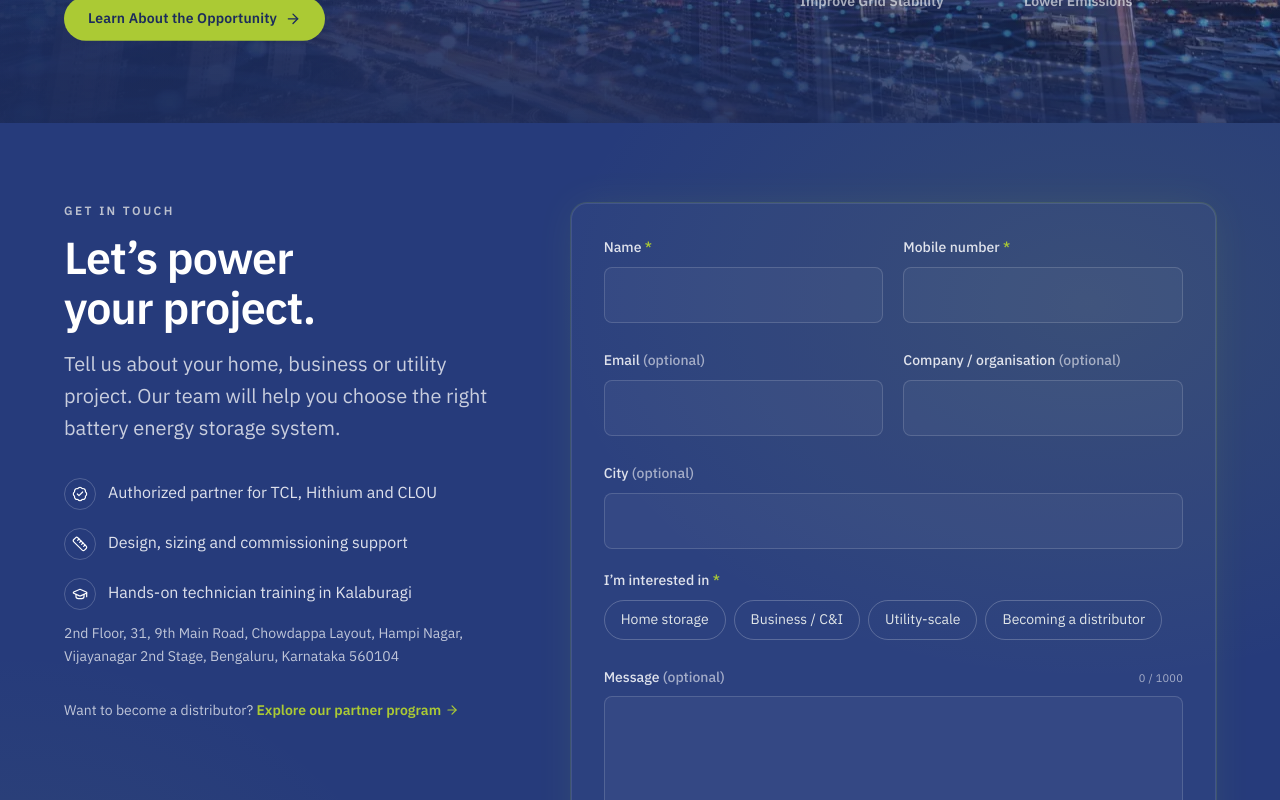
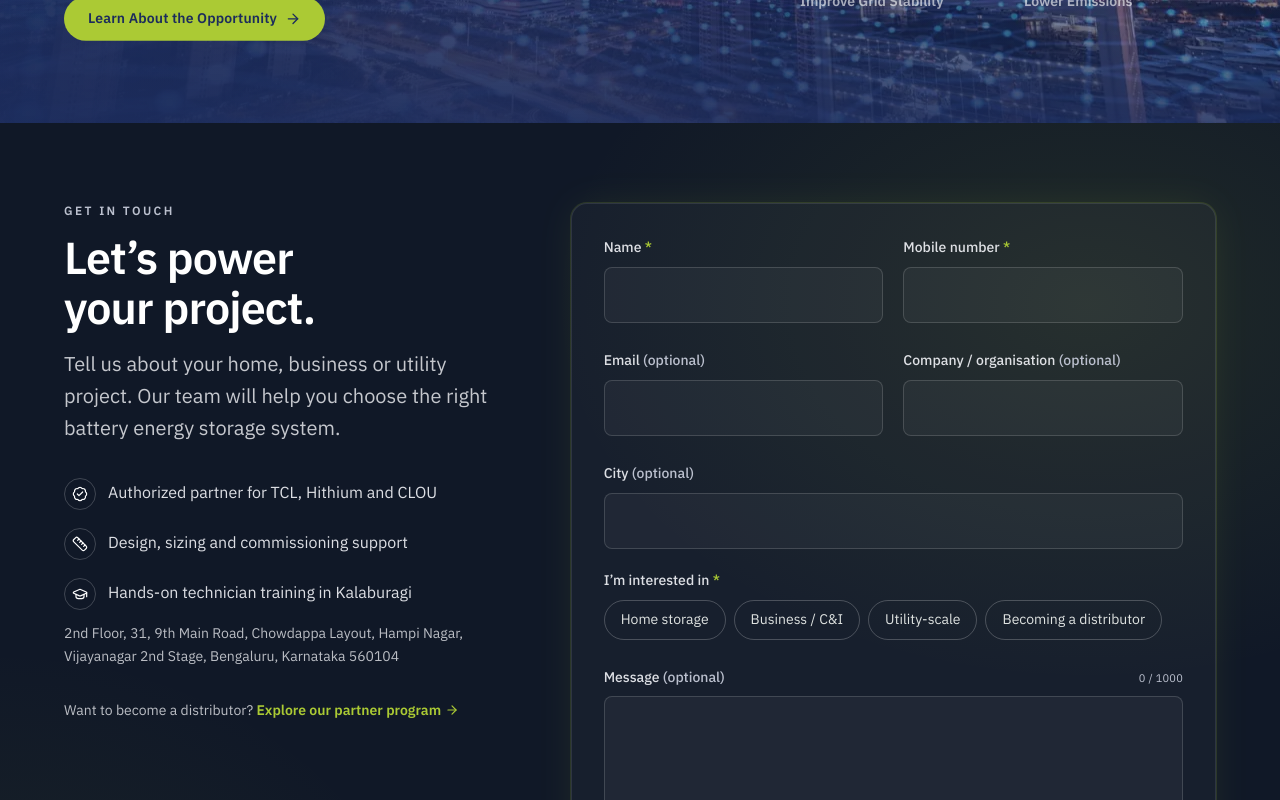
Before and after one commit to Soujanya-patil/Nexera, a React (Vite) app: page / in a window 1280 px wide. Shown: the part 2600-3400 px from the top of the page. Built offline with nearby package versions, Linux system fonts and the light colour scheme.

Commit message:
Palette follow-up: midnight second dark surface, deeper chip tint, navy theme-color, captions on dark in the muted-on-dark colour for AA, navy underline on guide-card titles on hover

```diff
--- a/index.html
+++ b/index.html
@@ -7,7 +7,7 @@
     <link rel="icon" type="image/svg+xml" href="/favicon.svg" />
     <link rel="apple-touch-icon" href="/apple-touch-icon.png" />
     <meta name="viewport" content="width=device-width, initial-scale=1.0" />
-    <meta name="theme-color" content="#071B14" />
+    <meta name="theme-color" content="#1C2C5C" />
     <link rel="preload" href="/fonts/ibm-plex-sans-latin-600-normal.woff2" as="font" type="font/woff2" crossorigin />
     <link rel="preload" href="/fonts/ibm-plex-sans-latin-400-normal.woff2" as="font" type="font/woff2" crossorigin />
     <title>Nexera Powertech | BESS Distributor in India — TCL, Hithium &amp; CLOU Partner</title>
--- a/src/components/HomeContact.jsx
+++ b/src/components/HomeContact.jsx
@@ -159,7 +159,7 @@ export default function HomeContact() {
     <div>
       <label htmlFor={`${uid}-${k}`} className={label}>
         {text}
-        {required ? <span className="text-accent"> *</span> : <span className="text-paper/60"> (optional)</span>}
+        {required ? <span className="text-accent"> *</span> : <span className="text-label"> (optional)</span>}
       </label>
       <input
         id={`${uid}-${k}`}
@@ -299,9 +299,9 @@ export default function HomeContact() {
                 <div>
                   <div className="flex items-baseline justify-between gap-3">
                     <label htmlFor={`${uid}-message`} className={label}>
-                      Message<span className="text-paper/60"> (optional)</span>
+                      Message<span className="text-label"> (optional)</span>
                     </label>
-                    <span id={`${uid}-count`} className="text-micro tabular-nums text-paper/60">
+                    <span id={`${uid}-count`} className="text-micro tabular-nums text-label">
                       {values.message.length} / {LIMITS.message}
                     </span>
                   </div>
--- a/src/components/catalogue/HotspotViewer.jsx
+++ b/src/components/catalogue/HotspotViewer.jsx
@@ -89,7 +89,7 @@ export default function HotspotViewer({ hotspots, partnerName }) {
           </p>
           <h3 className="mt-2 text-h3 font-semibold text-white">{current.label}</h3>
           <p className="mt-2 text-small text-paper/75">{current.text}</p>
-          <p className="mt-3 flex items-start gap-1.5 text-micro text-paper/50">
+          <p className="mt-3 flex items-start gap-1.5 text-micro text-label">
             <Info aria-hidden="true" className="mt-px h-3.5 w-3.5 shrink-0" />
             Name and location from {partnerName}&rsquo;s protection-architecture documentation.
           </p>
--- a/src/components/resources/GuidesBento.jsx
+++ b/src/components/resources/GuidesBento.jsx
@@ -79,7 +79,7 @@ export default function GuidesBento({ articles, motion }) {
         </div>
         <span className="flex flex-1 flex-col p-6 sm:p-8">
           <span className="eyebrow text-muted">{featured.eyebrow}</span>
-          <h3 id={`guide-${featured.slug}-title`} className="mt-3 text-h3 font-semibold text-ink transition-colors duration-fast group-hover/guide:text-accent group-focus-visible/guide:text-accent group-focus-within/guide:text-accent">
+          <h3 id={`guide-${featured.slug}-title`} className="mt-3 text-h3 font-semibold text-ink underline decoration-transparent decoration-2 underline-offset-4 transition-[text-decoration-color] duration-fast group-hover/guide:decoration-ink group-focus-visible/guide:decoration-ink group-focus-within/guide:decoration-ink">
             {featured.h1}
           </h3>
           <span id={`guide-${featured.slug}-desc`} className="mt-3 max-w-measure text-body text-copy">
@@ -127,7 +127,7 @@ export default function GuidesBento({ articles, motion }) {
           className="guide-card group/guide relative flex flex-col overflow-hidden rounded-card border border-line bg-white p-6 card-hover focus-visible:outline-2 focus-visible:outline-offset-2 motion-reduce:transition-none"
         >
           <span className="eyebrow text-muted">{a.eyebrow}</span>
-          <h3 id={`guide-${a.slug}-title`} className="mt-3 text-h4 font-semibold text-ink transition-colors duration-fast group-hover/guide:text-accent group-focus-visible/guide:text-accent group-focus-within/guide:text-accent">
+          <h3 id={`guide-${a.slug}-title`} className="mt-3 text-h4 font-semibold text-ink underline decoration-transparent decoration-2 underline-offset-4 transition-[text-decoration-color] duration-fast group-hover/guide:decoration-ink group-focus-visible/guide:decoration-ink group-focus-within/guide:decoration-ink">
             {a.h1}
           </h3>
           <span id={`guide-${a.slug}-desc`} className="mt-2 flex-1 text-small text-copy">
--- a/src/components/solutions/CabinetScrub.jsx
+++ b/src/components/solutions/CabinetScrub.jsx
@@ -57,7 +57,7 @@ export default function CabinetScrub() {
             <p className="mt-4 max-w-md text-body text-paper/75">
               Scroll to open the cabinet: battery modules, power electronics and protection, engineered as one system.
             </p>
-            <p className="mt-8 max-w-md text-micro text-paper/50">
+            <p className="mt-8 max-w-md text-micro text-label">
               Representative cabinet shown. See each product page for exact specifications.
             </p>
           </div>
--- a/src/index.css
+++ b/src/index.css
@@ -84,7 +84,7 @@
        muted      captions, small text           ice     soft tinted panels, badges
        line       borders, dividers */
   --color-deep-grid: #1C2C5C; /* navy: heroes, closing bands, dark sections */
-  --color-forest: #263B7B; /* second dark surface: navy, HSL lightness +8 */
+  --color-forest: #101827; /* second dark surface: midnight (contact section, closing bands, cards on dark) */
   --color-signal: #ABCA34; /* lime: accent on dark grounds only */
   --color-link: #1C2C5C; /* primary buttons and links on light (white text) */
   --color-amber: #F5B841;
@@ -93,7 +93,7 @@
   --color-ink: #1C2C5C;
   --color-copy: #1C2C5C; /* body text on light is navy too */
   --color-sage: #647B5C; /* icons, dividers, badges, small captions — on white only (text-muted) */
-  --color-ice: #F3F4F8; /* the same light navy tint: chips, soft panels */
+  --color-ice: #E6E9F1; /* chips and soft panels: a slightly deeper navy tint */
   --color-line: rgb(28 44 92 / 0.12); /* navy at 12%: visible on white and on the tint */
   --color-navy: #182F58; /* the logo's navy: header links and footer headings/links */
 
--- a/src/lib/palette.js
+++ b/src/lib/palette.js
@@ -5,7 +5,7 @@
  */
 export const PALETTE = {
   deepGrid: "#1C2C5C",
-  forest: "#263B7B",
+  forest: "#101827",
   signal: "#ABCA34",
   link: "#1C2C5C",
   amber: "#F5B841",
@@ -14,6 +14,6 @@ export const PALETTE = {
   ink: "#1C2C5C",
   copy: "#1C2C5C",
   muted: "#647B5C",
-  ice: "#F3F4F8",
+  ice: "#E6E9F1",
   line: "#E4E6EB",
 };
--- a/src/pages/ProductDetail.jsx
+++ b/src/pages/ProductDetail.jsx
@@ -286,7 +286,7 @@ function ProductView({ product }) {
                   </div>
                 </div>
               </div>
-              {product.imageNote && <figcaption className="mt-3 text-center text-micro text-paper/50">{product.imageNote}</figcaption>}
+              {product.imageNote && <figcaption className="mt-3 text-center text-micro text-label">{product.imageNote}</figcaption>}
             </figure>
           </div>
         </div>
--- a/src/pages/Products.jsx
+++ b/src/pages/Products.jsx
@@ -160,7 +160,7 @@ function HeroProduct() {
           </div>
         </div>
       </div>
-      <figcaption className="mt-5 text-micro tracking-[0.16em] text-paper/50">
+      <figcaption className="mt-5 text-micro tracking-[0.16em] text-label">
         <span className="uppercase">{partner.name}</span> {product.name}
       </figcaption>
     </figure>
```
Also changed, not shown: 1 other file (tests, documents, lock files or other folders).
